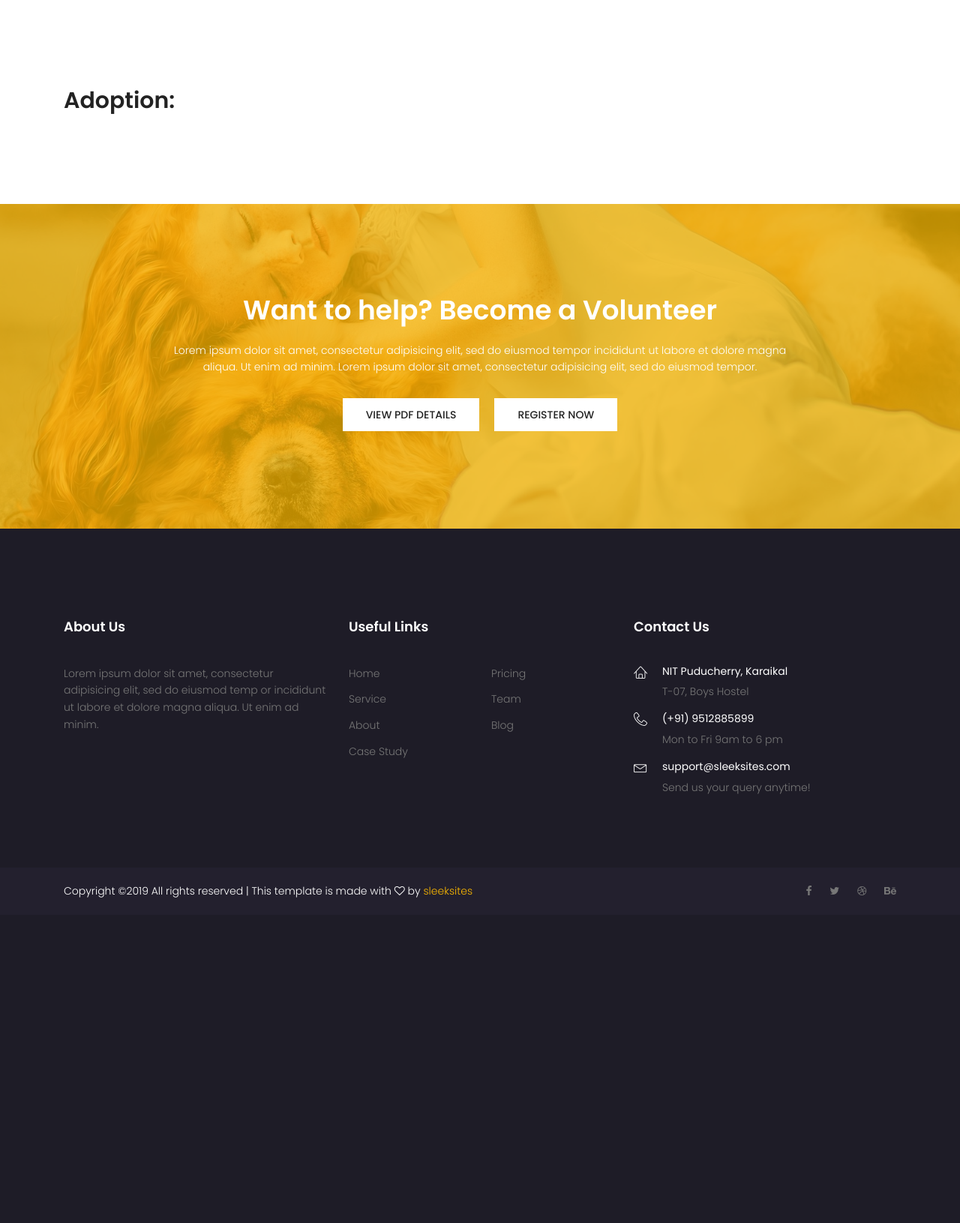
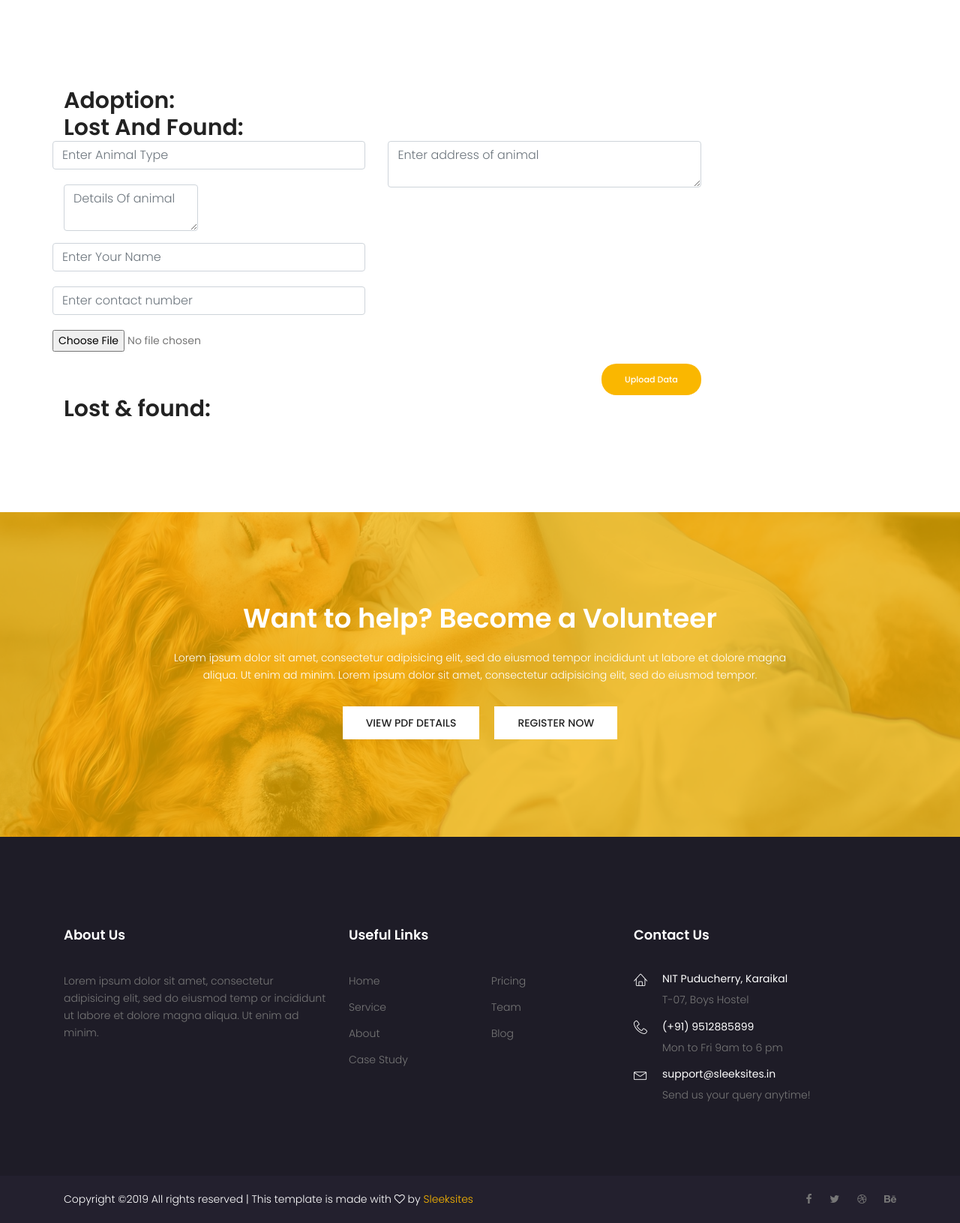
Before and after one commit to ohm1998/proj1, a PHP site: page /adoption.php in a window 1280 px wide. Shown: the part 420-2051 px from the top of the page at 75% size. Before the commit the page ends 1617 px from the top, so only its background shows below. Run offline with PHP 8.4, Linux system fonts and the light colour scheme; data that the repository does not hold is empty; some libraries are stand-ins or nearby versions.

Commit message:
Lost and found added

```diff
--- a/adoption.php
+++ b/adoption.php
@@ -99,62 +99,57 @@
 						</div>
 						<?php }
 						?>
-						<!-- <div class="col-lg-3 col-md-6">
+					</div>
+				</div>
+				<div class="container">
+				<h2>Lost And Found:</h2>
+					<div class="row">
+						<form class="form-area " id="contactForm" action="lost_found.php" method="post" class="contact-form text-right" enctype="multipart/form-data">
+								<div class="row">
+									<div class="col-lg-6 form-group">
+										<input name="name" placeholder="Enter Animal Type" onfocus="this.placeholder = ''" onblur="this.placeholder = 'Enter Animal Type'" class="common-input mb-20 form-control" required="" type="text">
+										<div class="col-lg-6 form-group">
+										<textarea class="common-textarea form-control" name="animal_details" placeholder="Details Of animal" onfocus="this.placeholder = ''" onblur="this.placeholder = 'Details Of animal'" required=""></textarea>
+									</div>
+										<input name="owner_name" placeholder="Enter Your Name" onfocus="this.placeholder = ''" onblur="this.placeholder = 'Enter Your Name'" class="common-input mb-20 form-control" required="" type="text">
+
+										<input name="contact" placeholder="Enter contact number" pattern="^\(?([0-9]{3})\)?[-. ]?([0-9]{3})[-. ]?([0-9]{4})$" onfocus="this.placeholder = ''" onblur="this.placeholder = 'Enter contact number'" class="common-input mb-20 form-control" required="" type="contact">
+										<input type="file" name="lost_photo">
+									</div>
+									<div class="col-lg-6 form-group">
+										<textarea class="common-textarea form-control" name="address" placeholder="Enter address of animal" onfocus="this.placeholder = ''" onblur="this.placeholder = 'Enter address of animal'" required=""></textarea>
+									</div>
+									<div class="col-lg-12 d-flex justify-content-between">
+										<div class="alert-msg" style="text-align: left;"></div>
+										<button class="genric-btn primary circle" style="float: right;">Upload Data</button>
+									</div>
+								</div>
+							</form>
+					</div>
+				</div>
+				<div class="container">
+				<h2>Lost & found:</h2>
+					<div class="row">
+						<?php
+						require("./connection.php");
+
+						$sql = "select * from lost_found where status=0;";
+						$res = mysqli_fetch_all(mysqli_query($con,$sql),MYSQLI_ASSOC);
+						foreach($res as $r)
+						{ ?>
+						<div class="col-lg-3 col-md-6 pet_click" onclick="pet_adopt(<?php echo $r['sr']; ?>)">
 							<div class="single-cat-list">
-							  <img src="img/dg2.jpg" alt="" class="img-fluid">
-							  <div class="overlay">
-							    <div class="text">Siamese Dog</div>
+							  <img src="<?php echo "adminp".$r['photo_location']; ?>" alt="" style="height: 250px; width: 350px;"  class="img-fluid">
+							  <div class="overlay" >
+							    <div class="text top-right" style="padding: 15px;">
+							    	<?php echo "Animal: ".$r['animal']; ?><br>
+							    	<?php echo "Detail".$r['animal_details']; ?>
+							    </div>
 							  </div>
 							</div>
 						</div>
-						<div class="col-lg-3 col-md-6">
-							<div class="single-cat-list">
-							  <img src="img/dg3.jpg" alt="" class="img-fluid">
-							  <div class="overlay">
-							    <div class="text">Siamese Dog Very Good <br> Dog</div>
-							  </div>
-							</div>
-						</div>
-						<div class="col-lg-3 col-md-6">
-							<div class="single-cat-list">
-							  <img src="img/dg4.jpg" alt="" class="img-fluid">
-							  <div class="overlay">
-							    <div class="text">Siamese Dog</div>
-							  </div>
-							</div>
-						</div>
-						<div class="col-lg-3 col-md-6">
-							<div class="single-cat-list">
-							  <img src="img/dg5.jpg" alt="" class="img-fluid">
-							  <div class="overlay">
-							    <div class="text">Siamese Dog</div>
-							  </div>
-							</div>
-						</div>
-						<div class="col-lg-3 col-md-6">
-							<div class="single-cat-list">
-							  <img src="img/dg6.jpg" alt="" class="img-fluid">
-							  <div class="overlay">
-							    <div class="text">Siamese Dog</div>
-							  </div>
-							</div>
-						</div>
-						<div class="col-lg-3 col-md-6">
-							<div class="single-cat-list">
-							  <img src="img/dg7.jpg" alt="" class="img-fluid">
-							  <div class="overlay">
-							    <div class="text">Siamese Dog</div>
-							  </div>
-							</div>
-						</div>
-						<div class="col-lg-3 col-md-6">
-							<div class="single-cat-list">
-							  <img src="img/dg8.jpg" alt="" class="img-fluid">
-							  <div class="overlay">
-							    <div class="text">Siamese Dog</div>
-							  </div>
-							</div>
-						</div>												 -->
+						<?php }
+						?>
 					</div>
 				</div>
 			</section>
@@ -242,7 +237,7 @@
 											<span class="lnr lnr-envelope"></span>
 										</div>
 										<div class="detail">
-											<h4>support@sleeksites.com</h4>
+											<h4>support@sleeksites.in</h4>
 											<p>
 												Send us your query anytime!
 											</p>
@@ -257,7 +252,7 @@
 					<div class="container">
 						<div class="row footer-bottom d-flex justify-content-between">
 							<p class="col-lg-8 col-sm-6 footer-text m-0 text-white">
-Copyright &copy;<script>document.write(new Date().getFullYear());</script> All rights reserved | This template is made with <i class="fa fa-heart-o" aria-hidden="true"></i> by <a href="https://sleeksites.com" target="_blank">sleeksites</a>
+Copyright &copy;<script>document.write(new Date().getFullYear());</script> All rights reserved | This template is made with <i class="fa fa-heart-o" aria-hidden="true"></i> by <a href="https://sleeksites.in" target="_blank">Sleeksites</a>
 </p>
 							<div class="col-lg-4 col-sm-6 footer-social">
 								<a href="#"><i class="fa fa-facebook"></i></a>
```
Also changed, not shown: adminp/lost_found.php (added, +60 -0 lines), lost_found.php (added, +26 -0 lines), adminp/uploads/lost_found/anim2.jpeg (added), adminp/uploads/lost_found/anim3.jpeg (added).
